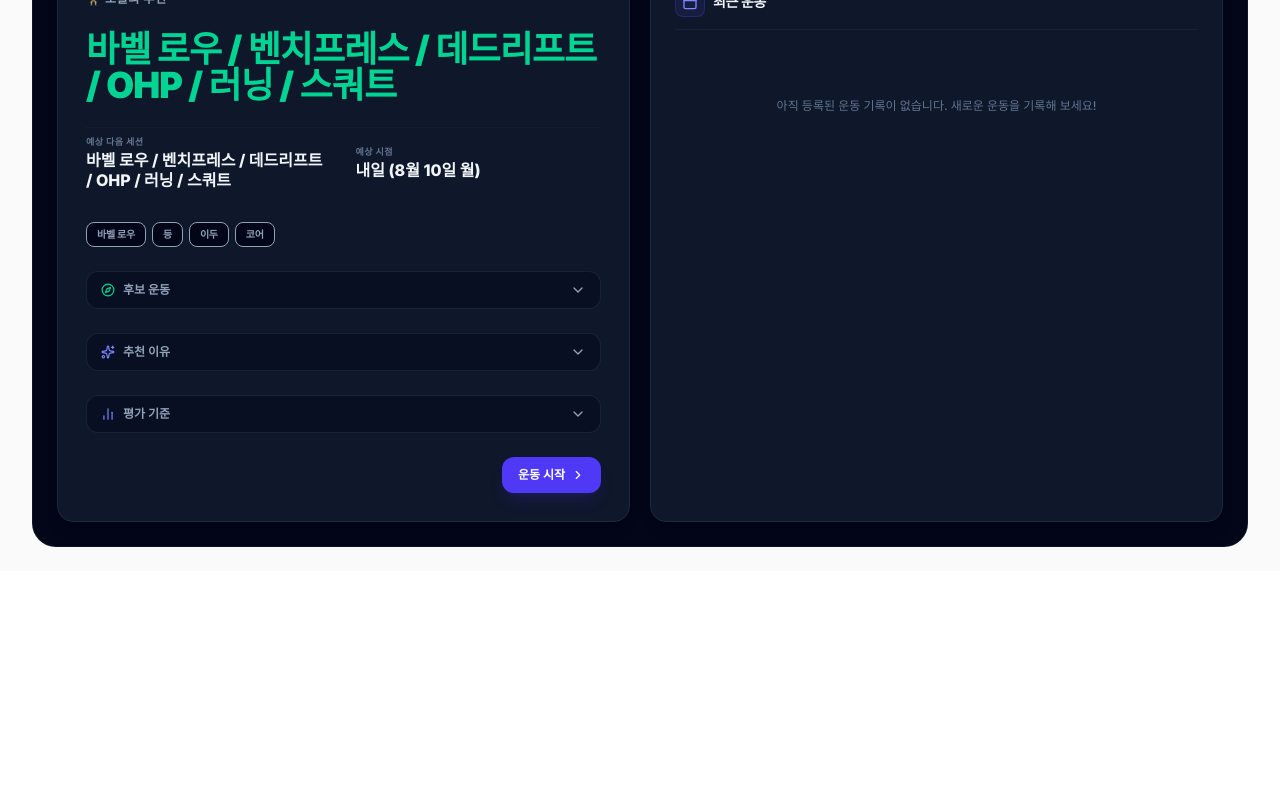
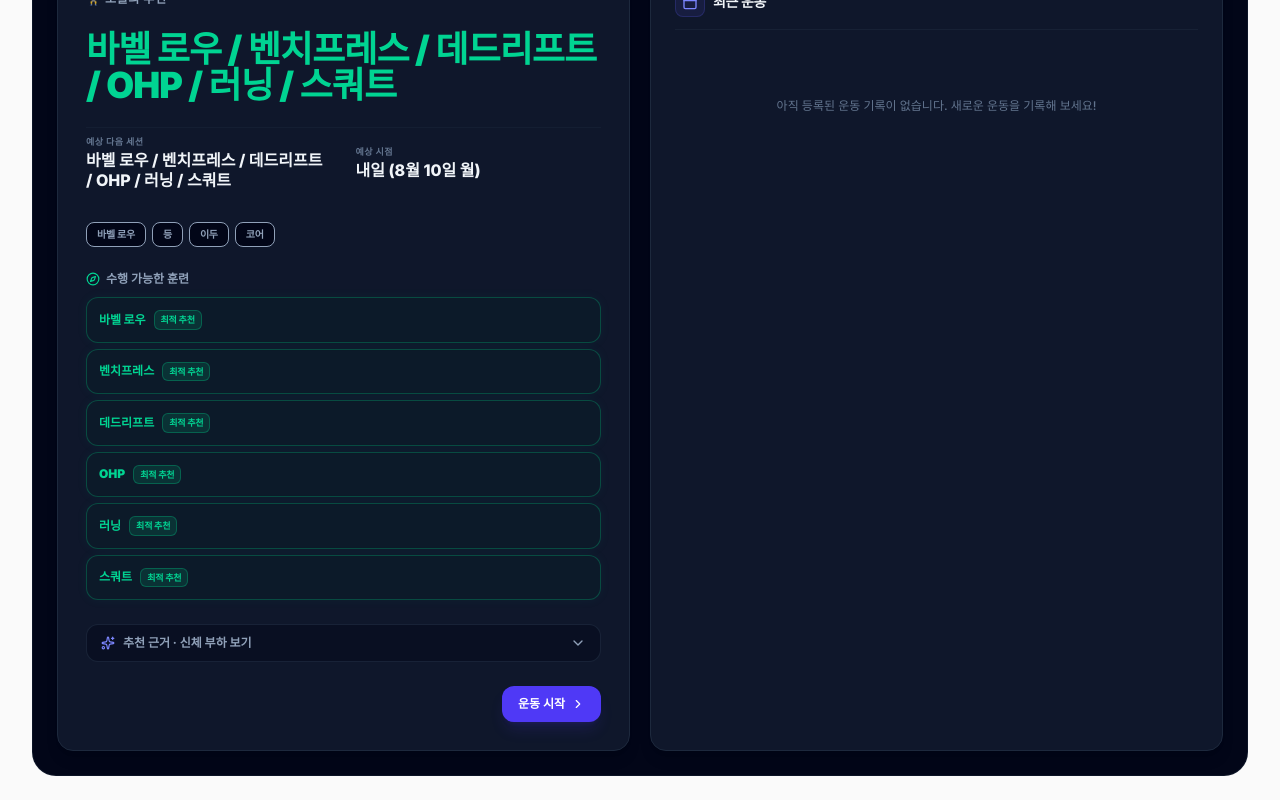
Before and after one commit to rejung/Workout-management, a React (Vite) app: page / in a window 1280 px wide. Shown: the part 436-1236 px from the top of the page. Before the commit the page ends 1007 px from the top, so only its background shows below. Built offline with nearby package versions, Linux system fonts and the light colour scheme.

Commit message:
refactor: simplify recommendation display in CardioMileage
Remove redundant accordion sections to streamline the UI. Consolidate recommendation rationale and body load indicators into a single view.

```diff
--- a/src/components/dashboard/CardioMileage.tsx
+++ b/src/components/dashboard/CardioMileage.tsx
@@ -4,7 +4,7 @@
  */
 
 import { useState } from 'react';
-import { Compass, ChevronRight, BarChart2, ChevronDown, ChevronUp, Sparkles } from 'lucide-react';
+import { Compass, ChevronRight, ChevronDown, ChevronUp, Sparkles } from 'lucide-react';
 import { RecommendationResult } from '../../utils/workoutEngine';
 import { formatNextRecommendationDate } from '../../utils/dateUtils';
 import { motion, AnimatePresence } from 'motion/react';
@@ -29,9 +29,7 @@ export function RecommendedWorkoutCard({
   const isRest = recommendation.mainLift === '휴식' || !recommendation.mainLift;
 
   // Accordion state
-  const [showScores, setShowScores] = useState(false);
   const [showReasons, setShowReasons] = useState(false);
-  const [showTopCandidates, setShowTopCandidates] = useState(false);
 
   const handleStart = () => {
     if (isRest) return;
@@ -83,7 +81,7 @@ export function RecommendedWorkoutCard({
         >
           <div className="flex items-center gap-2">
             <Sparkles className="w-3.5 h-3.5 text-indigo-400" />
-            <span>추천 이유</span>
+            <span>추천 근거 · 신체 부하 보기</span>
           </div>
           {showReasons ? <ChevronUp className="w-4 h-4" /> : <ChevronDown className="w-4 h-4" />}
         </button>
@@ -116,159 +114,64 @@ export function RecommendedWorkoutCard({
     );
   };
 
-  const renderScoresAccordion = () => {
+  // Top candidates filtering: Only preferred or viable statusType, never defaulting missing statusType
+  const rawCandidates = recommendation.topCandidates;
+  const viableCandidates = Array.isArray(rawCandidates)
+    ? rawCandidates.filter(
+        (candidate) => candidate.statusType === 'preferred' || candidate.statusType === 'viable'
+      )
+    : undefined;
+
+  const renderViableCandidatesSection = () => {
     return (
-      <div className="space-y-3">
-        <button
-          type="button"
-          onClick={() => setShowScores(!showScores)}
-          className="w-full flex items-center justify-between py-2.5 px-3.5 bg-slate-950/40 hover:bg-slate-950/70 border border-slate-800/80 rounded-xl text-xs text-slate-400 hover:text-white transition-all cursor-pointer font-bold"
-        >
-          <div className="flex items-center gap-2">
-            <BarChart2 className="w-3.5 h-3.5 text-indigo-400" />
-            <span>평가 기준</span>
-          </div>
-          {showScores ? <ChevronUp className="w-4 h-4" /> : <ChevronDown className="w-4 h-4" />}
-        </button>
-
-        <AnimatePresence>
-          {showScores && (
-            <motion.div
-              initial={{ opacity: 0, height: 0 }}
-              animate={{ opacity: 1, height: 'auto' }}
-              exit={{ opacity: 0, height: 0 }}
-              transition={{ duration: 0.25 }}
-              className="overflow-hidden space-y-4 pt-1"
-            >
-              <div className="bg-slate-950/80 border border-slate-850 rounded-xl p-4 space-y-3">
-                <span className="text-[10px] font-bold text-slate-500 uppercase tracking-wider block">
-                  VNext 다차원 추천 평가 체계
-                </span>
-
-                <div className="grid grid-cols-1 sm:grid-cols-2 gap-2.5">
-                  <div className="bg-slate-900/60 border border-slate-800/60 p-3 rounded-xl space-y-1">
-                    <div className="flex items-center gap-1.5">
-                      <span className="w-1.5 h-1.5 rounded-full bg-emerald-400"></span>
-                      <span className="text-xs font-bold text-slate-200">훈련 준비도</span>
-                    </div>
-                    <p className="text-[11px] text-slate-400 font-medium leading-relaxed pl-3">
-                      최근 부하와 필요한 움직임 영역의 중첩
-                    </p>
+      <div className="space-y-2.5">
+        <div className="flex items-center gap-1.5 text-xs font-bold text-slate-400">
+          <Compass className="w-3.5 h-3.5 text-emerald-400" />
+          <span>수행 가능한 훈련</span>
         </div>
 
-                  <div className="bg-slate-900/60 border border-slate-800/60 p-3 rounded-xl space-y-1">
-                    <div className="flex items-center gap-1.5">
-                      <span className="w-1.5 h-1.5 rounded-full bg-indigo-400"></span>
-                      <span className="text-xs font-bold text-slate-200">훈련 필요도</span>
+        {!Array.isArray(rawCandidates) ? (
+          <div className="bg-slate-950/40 border border-slate-850/60 rounded-xl p-3 text-xs text-slate-400 font-medium">
+            후보 정보를 확인할 수 없습니다
           </div>
-                    <p className="text-[11px] text-slate-400 font-medium leading-relaxed pl-3">
-                      최근 수행 간격과 훈련 이력
-                    </p>
+        ) : viableCandidates && viableCandidates.length === 0 ? (
+          <div className="bg-slate-950/40 border border-slate-850/60 rounded-xl p-3 text-xs text-slate-400 font-medium">
+            현재 수행 가능한 후보가 없습니다
           </div>
-
-                  <div className="bg-slate-900/60 border border-slate-800/60 p-3 rounded-xl space-y-1">
-                    <div className="flex items-center gap-1.5">
-                      <span className="w-1.5 h-1.5 rounded-full bg-amber-400"></span>
-                      <span className="text-xs font-bold text-slate-200">발전 기회</span>
-                    </div>
-                    <p className="text-[11px] text-slate-400 font-medium leading-relaxed pl-3">
-                      최근 기록에서 다음 훈련 자극 기회
-                    </p>
-                  </div>
-
-                  <div className="bg-slate-900/60 border border-slate-800/60 p-3 rounded-xl space-y-1">
-                    <div className="flex items-center gap-1.5">
-                      <span className="w-1.5 h-1.5 rounded-full bg-sky-400"></span>
-                      <span className="text-xs font-bold text-slate-200">훈련 맥락</span>
-                    </div>
-                    <p className="text-[11px] text-slate-400 font-medium leading-relaxed pl-3">
-                      최근 빈도와 복합 부하
-                    </p>
-                  </div>
-                </div>
-              </div>
-            </motion.div>
-          )}
-        </AnimatePresence>
-      </div>
-    );
-  };
-
-  const renderCandidatesAccordion = () => {
-    if (!recommendation.topCandidates || recommendation.topCandidates.length === 0) return null;
-    return (
-      <div className="space-y-3">
-        <button
-          type="button"
-          onClick={() => setShowTopCandidates(!showTopCandidates)}
-          className="w-full flex items-center justify-between py-2.5 px-3.5 bg-slate-950/40 hover:bg-slate-950/70 border border-slate-800/80 rounded-xl text-xs text-slate-400 hover:text-white transition-all cursor-pointer font-bold"
-        >
-          <div className="flex items-center gap-2">
-            <Compass className="w-3.5 h-3.5 text-emerald-400" />
-            <span>후보 운동</span>
-          </div>
-          {showTopCandidates ? <ChevronUp className="w-4 h-4" /> : <ChevronDown className="w-4 h-4" />}
-        </button>
-
-        <AnimatePresence>
-          {showTopCandidates && (
-            <motion.div
-              initial={{ opacity: 0, height: 0 }}
-              animate={{ opacity: 1, height: 'auto' }}
-              exit={{ opacity: 0, height: 0 }}
-              transition={{ duration: 0.25 }}
-              className="overflow-hidden space-y-2 pt-1"
-            >
-              {recommendation.topCandidates.map((candidate) => {
-                const isSelected = !isRest && (candidate.isCurrent || candidate.lift === recommendation.mainLift || recommendation.mainLift.includes(candidate.lift));
-                const statusLabel = candidate.statusLabel || (isSelected ? '최적 추천' : '수행 가능');
-                const statusType = candidate.statusType || (isSelected ? 'preferred' : 'viable');
-
-                let badgeClass = 'bg-slate-800/80 text-slate-400 border-slate-700/50';
-                if (statusType === 'preferred' || isSelected) {
-                  badgeClass = 'bg-emerald-500/15 text-emerald-400 border-emerald-500/35';
-                } else if (statusType === 'viable') {
-                  badgeClass = 'bg-indigo-500/15 text-indigo-300 border-indigo-500/30';
-                } else if (statusType === 'caution') {
-                  badgeClass = 'bg-amber-500/15 text-amber-400 border-amber-500/30';
-                } else if (statusType === 'recent') {
-                  badgeClass = 'bg-slate-800/80 text-slate-400 border-slate-700/50';
-                } else if (statusType === 'deferred') {
-                  badgeClass = 'bg-slate-800/60 text-slate-500 border-slate-700/40';
-                }
-
+        ) : (
+          <div className="space-y-1.5">
+            {viableCandidates?.map((candidate) => {
+              const isOptimal = Boolean(candidate.isCurrent);
               return (
                 <div
                   key={candidate.lift}
                   className={`p-3 rounded-xl border transition-all duration-200 ${
-                      isSelected
+                    isOptimal
                       ? 'bg-emerald-950/15 border-emerald-500/30 shadow-[0_0_12px_rgba(16,185,129,0.06)]'
-                        : 'bg-slate-950/40 border-slate-850/60 hover:border-slate-800'
+                      : 'bg-slate-950/40 border-slate-850/60'
                   }`}
                 >
                   <div className="flex items-center justify-between">
                     <div className="flex items-center gap-2">
-                        <span className={`text-xs font-black ${isSelected ? 'text-emerald-400' : 'text-slate-200'}`}>
+                      <span className={`text-xs font-black ${isOptimal ? 'text-emerald-400' : 'text-slate-200'}`}>
                         {candidate.lift}
                       </span>
-                        <span className={`text-[9px] border px-1.5 py-0.5 rounded-md font-bold tracking-tight ${badgeClass}`}>
-                          {statusLabel}
+                      {isOptimal ? (
+                        <span className="text-[9px] border px-1.5 py-0.5 rounded-md font-bold tracking-tight bg-emerald-500/15 text-emerald-400 border-emerald-500/35">
+                          최적 추천
                         </span>
+                      ) : (
+                        <span className="text-[9px] border px-1.5 py-0.5 rounded-md font-bold tracking-tight bg-indigo-500/15 text-indigo-300 border-indigo-500/30">
+                          {candidate.statusLabel || '수행 가능'}
+                        </span>
+                      )}
                     </div>
                   </div>
-
-                    {/* 선택되지 않은 사유 한 줄 추가 */}
-                    {!isSelected && candidate.rejectionReason && (
-                      <div className="text-[10px] text-slate-400 font-medium mt-1.5 pl-2.5 border-l-2 border-slate-800 flex items-start gap-1">
-                        <span>{candidate.rejectionReason}</span>
-                      </div>
-                    )}
                 </div>
               );
             })}
-            </motion.div>
+          </div>
         )}
-        </AnimatePresence>
       </div>
     );
   };
@@ -341,18 +244,16 @@ export function RecommendedWorkoutCard({
           </div>
         )}
 
-        {/* Accordion Ordering: Rest: [추천 이유 -> 평가 기준 -> 후보 운동] / Train: [후보 운동 -> 추천 이유 -> 평가 기준] */}
+        {/* Section Ordering: Rest: [추천 근거 · 신체 부하 보기 -> 수행 가능한 훈련] / Train: [수행 가능한 훈련 -> 추천 근거 · 신체 부하 보기] */}
         {isRest ? (
           <>
             {renderReasonsAccordion()}
-            {renderScoresAccordion()}
-            {renderCandidatesAccordion()}
+            {renderViableCandidatesSection()}
           </>
         ) : (
           <>
-            {renderCandidatesAccordion()}
+            {renderViableCandidatesSection()}
             {renderReasonsAccordion()}
-            {renderScoresAccordion()}
           </>
         )}
       </div>
```
Lines whose indentation alone changed are shown as unchanged.
